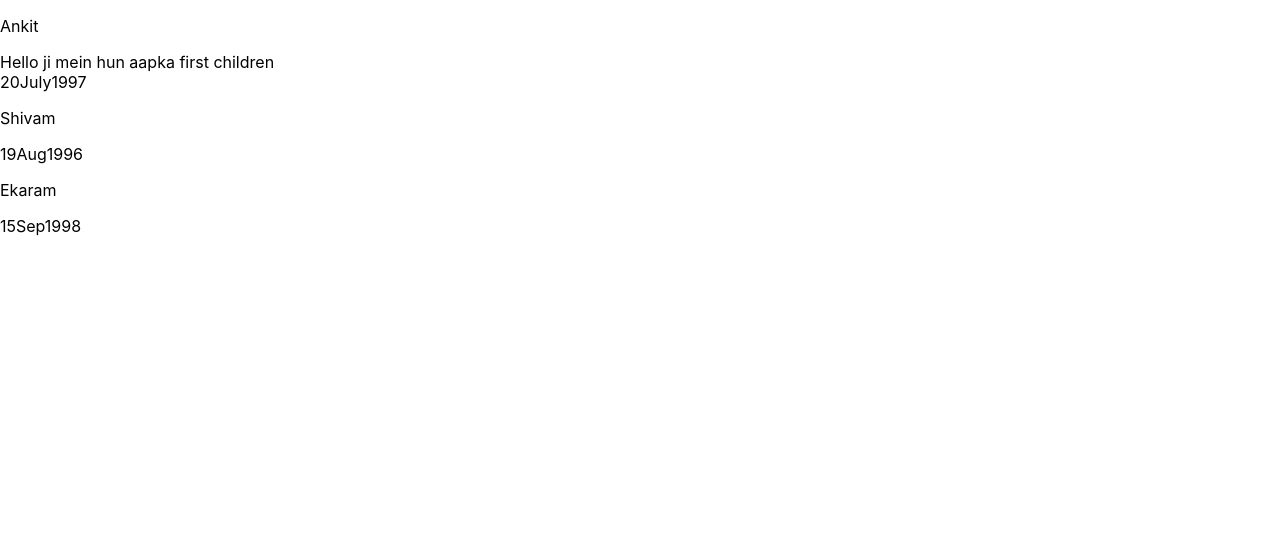
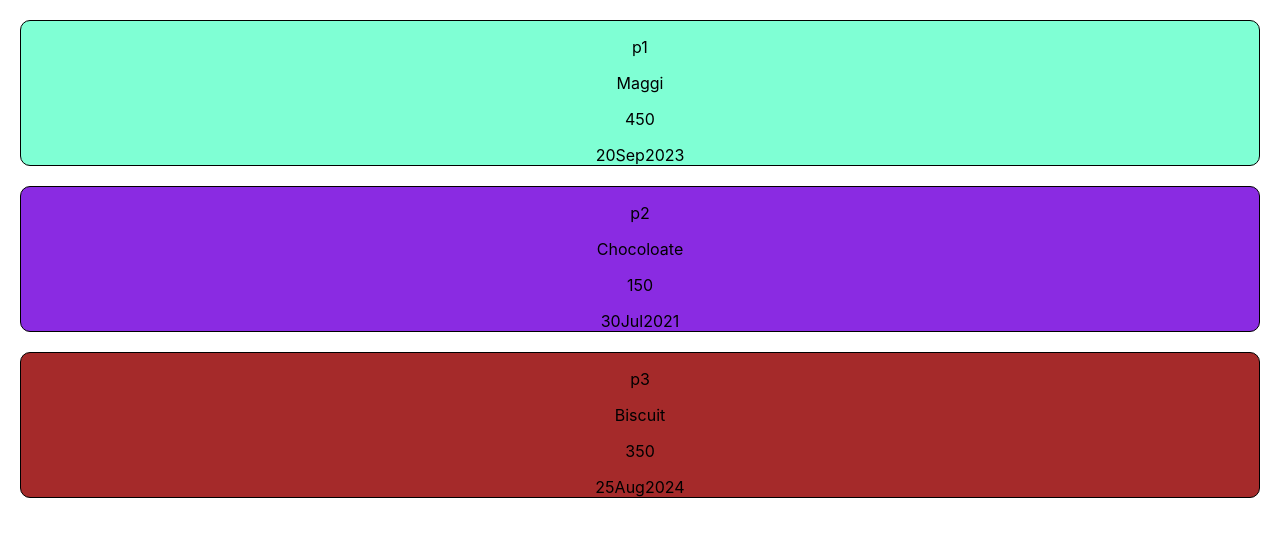
Before and after one commit to Ankit0978/React, a React (Create React App) app: page / in a window 1280 px wide. Shown: the top 536 px of the page. Built offline with nearby package versions, Linux system fonts and the light colour scheme.

Commit message:
21jansecond

```diff
--- a/src/App.js
+++ b/src/App.js
@@ -6,13 +6,15 @@
 // import ab from './Components/ab'
 
  import React from 'react';
+ import Item25 from "./Components/Item25";
+ import Itemmfg from "./Components/Itemmfg";
 //  import  from "./Components./Item";
 
-import Item1 from "./Components/Item1";
+// import Item1 from "./Components/Item1";
 // import Item2 from './Components/Item2';
 // import Item3 from "./Components/Item3";
-import Itemdate1 from './Components/ItemDate1';
-import Cards1 from "./Components/Cards1"
+// import Itemdate1 from './Components/ItemDate1';
+// import Cards1 from "./Components/Cards1"
 //  import Practice from "./Components/practice"
 // import src from '*.avif';
 
@@ -85,55 +87,108 @@
 
 // export default App;
 
-function App () {
+// function App () {
 
-  const response = [
-    {
-      itemName: "Ankit",
-      itemDate: "20",
-      itemMonth: "July",
-      itemYear: "1997"
-    },
-    {
-      itemName: "Shivam",
-      itemDate: "19",
-      itemMonth: "Aug",
-      itemYear: "1996"
-    },
-    {
-      itemName: "Ekaram",
-      itemDate: "15",
-      itemMonth: "Sep",
-      itemYear: "1998"
-    },
-  ]
-  return(
-    <div>
-    <Cards1>
-    <Item1 name = {response[0].itemName}>
-      Hello ji mein hun aapka first children
-    </Item1>
-    <Itemdate1 day = {response[0].itemDate} month ={response[0].itemMonth} year = {response[0].itemYear}></Itemdate1>
-   {/* <Item2></Item2> */}
-   <Item1 name = {response[1].itemName}></Item1>
-   <Itemdate1 day = {response[1].itemDate} month ={response[1].itemMonth} year = {response[1].itemYear}></Itemdate1>
+  // const response = [
+  //   {
+  //     itemName: "Ankit",
+  //     itemDate: "20",
+  //     itemMonth: "July",
+  //     itemYear: "1997"
+  //   },
+  //   {
+  //     itemName: "Shivam",
+  //     itemDate: "19",
+  //     itemMonth: "Aug",
+  //     itemYear: "1996"
+  //   },
+  //   {
+  //     itemName: "Ekaram",
+  //     itemDate: "15",
+  //     itemMonth: "Sep",
+  //     itemYear: "1998"
+  //   },
+  // ]
+  // return(
+  //   <div>
+  //   {/* <Cards1>
+  //   <Item1 name = {response[0].itemName}>
+  //     Hello ji mein hun aapka first children
+  //   </Item1>
+  //   <Itemdate1 day = {response[0].itemDate} month ={response[0].itemMonth} year = {response[0].itemYear}></Itemdate1>
+  //  {/* <Item2></Item2> */}
+  //  <Item1 name = {response[1].itemName}></Item1>
+  //  <Itemdate1 day = {response[1].itemDate} month ={response[1].itemMonth} year = {response[1].itemYear}></Itemdate1>
 
-   <Item1 name = {response[2].itemName}></Item1>
+  //  <Item1 name = {response[2].itemName}></Item1>
 
-   {/* <Item3></Item3> */}
-   <Itemdate1 day = {response[2].itemDate} month ={response[2].itemMonth} year = {response[2].itemYear}></Itemdate1>
-    {/* <p>This is an Item</p> */}
-    </Cards1>
-    </div>
+  //  {/* <Item3></Item3> */}
+  //  <Itemdate1 day = {response[2].itemDate} month ={response[2].itemMonth} year = {response[2].itemYear}></Itemdate1>
+  //   {/* <p>This is an Item</p> */}
+    // </Cards1> */}
+    // </div>
 
-  );
+  // );
 
   //  this is a comment
 
 
 
-}
+// }
 
 
 
+// export default App;
+
+
+function App () {
+  const response = [
+    {
+      id:"p1",
+      title:"Maggi",
+      amount: 450,
+      itemDate: "20",
+      itemMonth: "Sep",
+      itemYear: "2023"
+    },
+    {
+      id:"p2",
+      title:"Chocoloate",
+      amount: 150,
+      itemDate: "30",
+      itemMonth: "Jul",
+      itemYear: "2021"
+    },
+    {
+      id:"p3",
+      title:"Biscuit",
+      amount: 350,
+      itemDate: "25",
+      itemMonth: "Aug",
+      itemYear: "2024"
+    },
+  ]
+
+
+
+return (
+
+  <div className = "Style4" >
+  <div className="styles"> <Item25 id = {response[0].id} title = {response[0].title} amount = {response[0].amount} ></Item25>
+    <Itemmfg itemDate = {response[0].itemDate} itemMonth = {response[0].itemMonth} itemYear = {response[0].itemYear}></Itemmfg></div>
+
+   <div className="styles1">
+   <Item25 id = {response[1].id} title = {response[1].title} amount = {response[1].amount} ></Item25>
+    <Itemmfg itemDate = {response[1].itemDate} itemMonth = {response[1].itemMonth} itemYear = {response[1].itemYear}></Itemmfg>
+   </div>
+    <div className ="style3">
+    <Item25 id = {response[2].id} title = {response[2].title} amount = {response[2].amount} ></Item25>
+    <Itemmfg itemDate = {response[2].itemDate} itemMonth = {response[2].itemMonth} itemYear = {response[2].itemYear}></Itemmfg>
+    </div>
+
+  </div>
+);
+
+}
+
 export default App;
--- /dev/null
+++ b/src/Components/Item25.js
@@ -0,0 +1,20 @@
+import React from "react";
+
+
+function Item25 (props) {
+    const id = props.id;
+    const title = props.title;
+    const amount = props.amount;
+
+
+    return (
+        <div className = "style1">
+            <p>{id}</p>
+            <p>{title}</p>
+            <p>{amount}</p>
+        </div>
+    );
+
+}
+
+export default Item25;
--- /dev/null
+++ b/src/Components/Itemmfg.css
@@ -0,0 +1,39 @@
+.styles{
+
+        border: 1px solid;
+        border-radius: 10px;
+        background-color: aquamarine;
+        padding: 10x;
+        margin: 20px;
+        text-align: center;
+}
+
+.styles1{
+        border: 1px solid;
+        border-radius: 10px;
+        background-color:blueviolet;
+        padding: 10x;
+        margin: 20px;
+        text-align: center;
+}
+
+.style3{
+        border: 1px solid;
+        border-radius: 10px;
+        background-color:brown;
+        padding: 10x;
+        margin: 20px;
+        text-align: center;
+
+}
+
+/*
+.Style4 {
+    display: flex;
+    justify-content: center;
+    align-items: center;
+    flex-direction: column;
+    width: 100vw;
+    height: 100vh;
+
+} */
--- /dev/null
+++ b/src/Components/Itemmfg.js
@@ -0,0 +1,20 @@
+import React from "react";
+
+import "./Itemmfg.css";
+
+
+function Itemmfg(props) {
+    const date = props.itemDate;
+    const month = props.itemMonth;
+    const year = props.itemYear;
+
+    return(
+        <div className="stlyes">
+            <span>{date}</span>
+            <span>{month}</span>
+            <span>{year}</span>
+        </div>
+    );
+}
+
+export default Itemmfg;
```
Also changed, not shown: src/Components/Item25.css (added).
